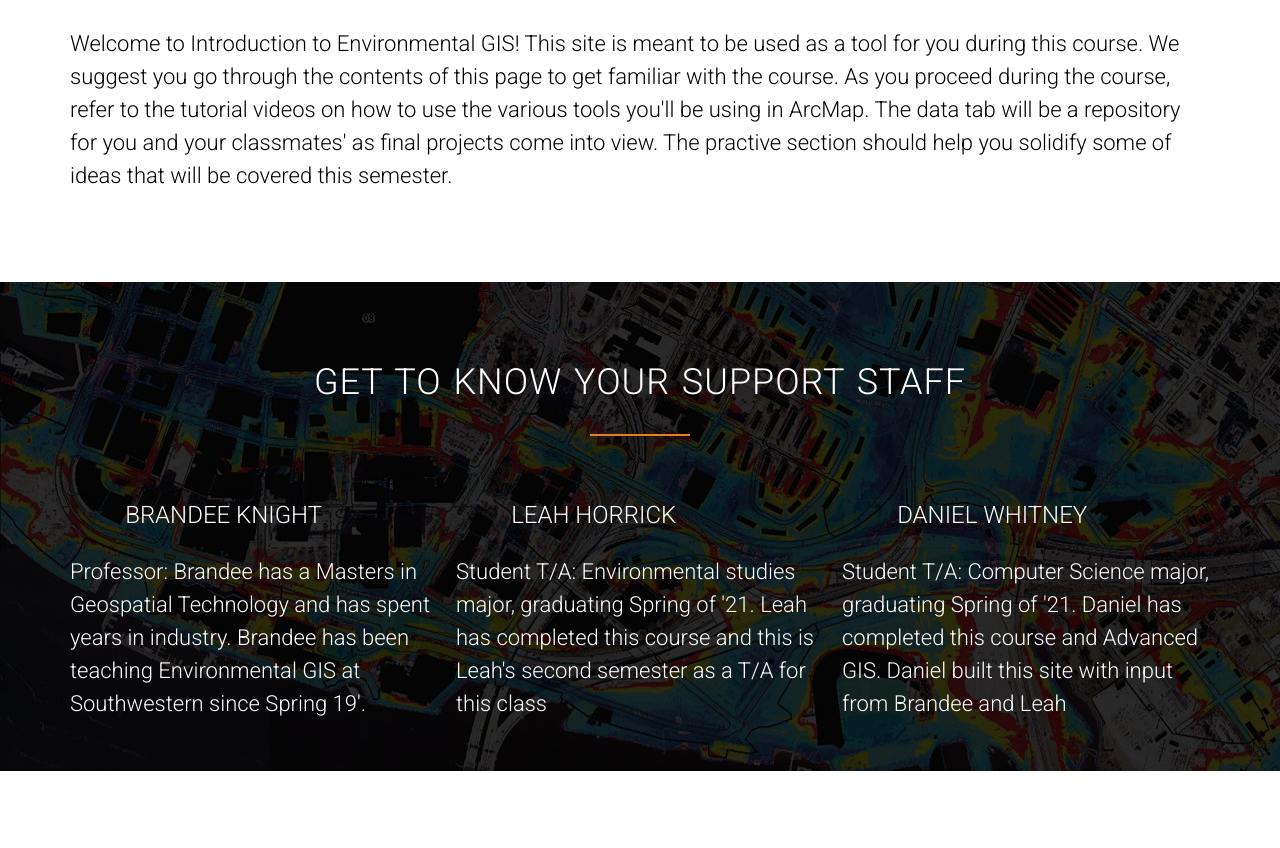
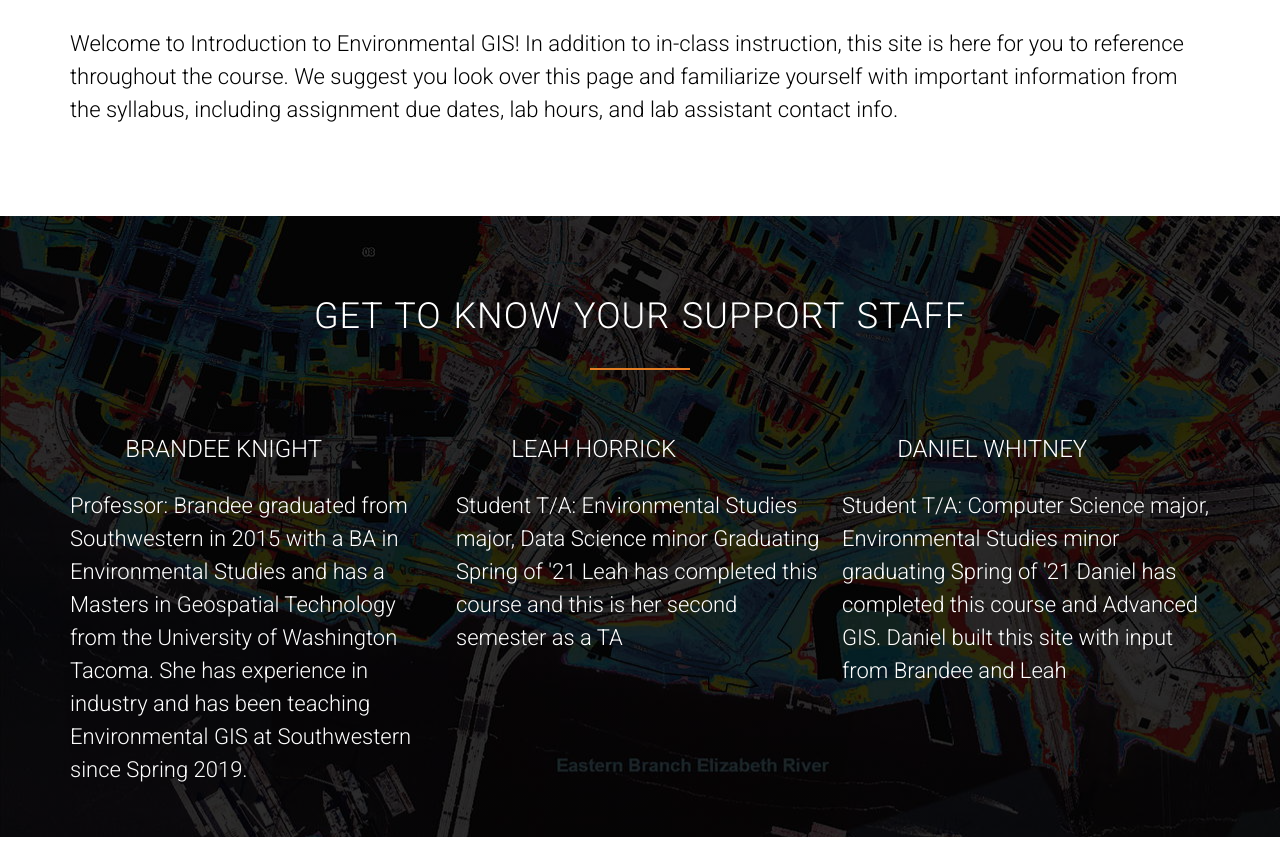
Before and after one commit to Daniel-Wh/Intro-to-gis-front-end, a website built with webpack: page src/index.html in a window 1280 px wide. Shown: the part 436-1284 px from the top of the page. Built offline with nearby package versions, Linux system fonts and the light colour scheme.

Commit message:
updating copy

```diff
--- a/src/index.html
+++ b/src/index.html
@@ -38,14 +38,7 @@
       <div class="row">
         <h2>How to use this site</h2>
         <p class="long-copy">
-          Welcome to Introduction to Environmental GIS! This site is meant to be
-          used as a tool for you during this course. We suggest you go through
-          the contents of this page to get familiar with the course. As you
-          proceed during the course, refer to the tutorial videos on how to use
-          the various tools you'll be using in ArcMap. The data tab will be a
-          repository for you and your classmates' as final projects come into
-          view. The practive section should help you solidify some of ideas that
-          will be covered this semester.
+          Welcome to Introduction to Environmental GIS! In addition to in-class instruction, this site is here for you to reference throughout the course. We suggest you look over this page and familiarize yourself with important information from the syllabus, including assignment due dates, lab hours, and lab assistant contact info.
         </p>
       </div>
     </section>
@@ -57,25 +50,23 @@
         <div class="col span-1-of-3">
           <h3>Brandee Knight</h3>
           <p>
-            Professor: Brandee has a Masters in Geospatial Technology and has
-            spent years in industry. Brandee has been teaching Environmental GIS
-            at Southwestern since Spring 19'.
+            Professor: Brandee graduated from Southwestern in 2015 with a BA in Environmental Studies and has a Masters in Geospatial Technology from the University of Washington Tacoma. She has experience in industry and has been teaching Environmental GIS at Southwestern since Spring 2019.
           </p>
         </div>
         <div class="col span-1-of-3">
           <h3>Leah Horrick</h3>
           <p>
-            Student T/A: Environmental studies major, graduating Spring of '21.
-            Leah has completed this course and this is Leah's second semester as
-            a T/A for this class
+            Student T/A: Environmental Studies major, Data Science minor
+            Graduating Spring of '21
+            Leah has completed this course and this is her second semester as a TA
           </p>
         </div>
         <div class="col span-1-of-3">
           <h3>Daniel Whitney</h3>
           <p>
-            Student T/A: Computer Science major, graduating Spring of '21.
-            Daniel has completed this course and Advanced GIS. Daniel built this
-            site with input from Brandee and Leah
+            Student T/A: Computer Science major, Environmental Studies minor
+            graduating Spring of '21
+            Daniel has completed this course and Advanced GIS. Daniel built this site with input from Brandee and Leah
           </p>
         </div>
       </div>
@@ -84,9 +75,7 @@
       <div class="row">
         <h2>Important Dates and information</h2>
         <p>
-          With the onset of the Corona virus this course is adapting to for your
-          safety and the safety of the support staff. Please plan around access
-          to the GIS lab and your support staff.
+          Due to COVID-19, we have had to adapt this course to meet physical distancing requirements. Access to the GIS lab and to your teaching assistants will be limited, so please plan ahead.
         </p>
       </div>
       <div class="row">
@@ -95,10 +84,7 @@
             <h3>Lab hours</h3>
             <ion-icon class="lab-icon" name="laptop-outline"></ion-icon>
             <p>
-              The gis lab will be restricted to no more than ten people and will
-              operate between the hours of sometime to another time. T/A's will
-              be available remotely. Please click their names above for
-              information on their schedules and their contact info.
+              The GIS lab will be available for student use ___hours of operation___ . Only 10 students will be allowed in the lab at a time. ____info on reserving space___. The TAs will be available remotely.
             </p>
           </div>
         </div>
@@ -122,11 +108,7 @@
       <div class="row">
         <h2>Getting familar with ArcMap</h2>
         <p>
-          Much of this course will familiarize you with GIS concepts but in
-          order to practice these concepts you will need to use various tools in
-          ArcMap. As you go through the labs in this course, continue to come
-          back to this page for tutorials on the tools that you'll be using. If
-          the tutorial does not answer your question, please reach out to a T/A.
+          While this course will familiarize you with broad GIS concepts, most practical application of these concepts will be done through ArcMap. Initially, ArcMap’s many tools and features can be overwhelming, so this page will serve as your reference if you get lost. As you go through the labs in this course, continue to come back to this page for tutorials on the tools that you'll be using. If the tutorial does not answer your question, please reach out to a TA.
         </p>
       </div>
     </section>
```
